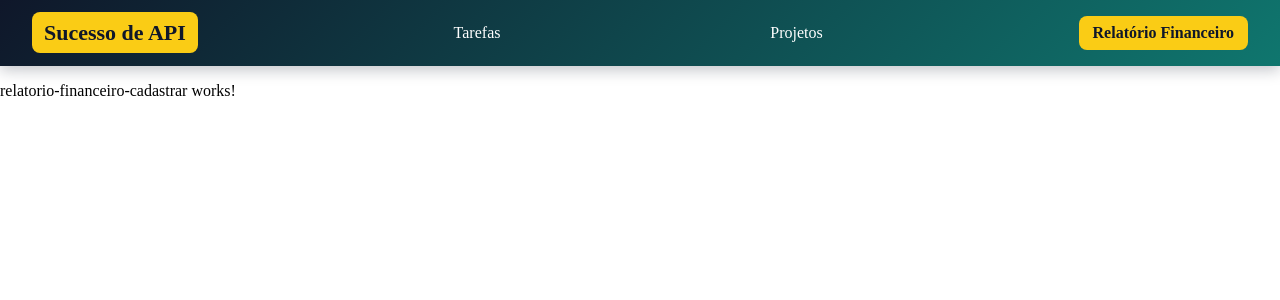
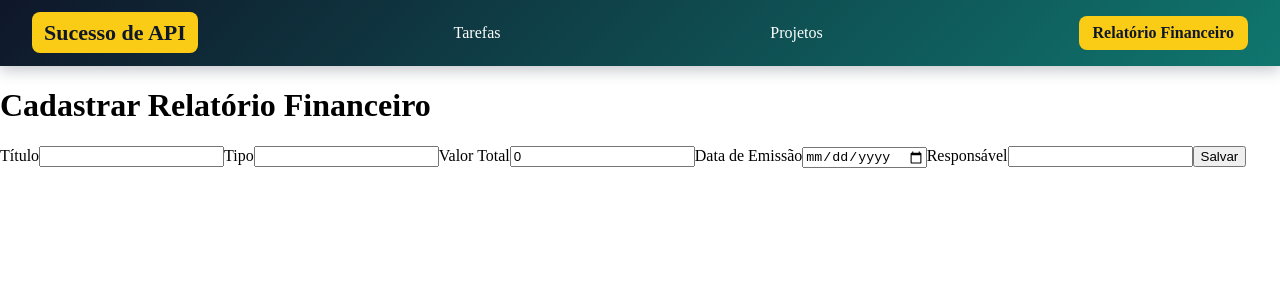
Before and after one commit to RafaFilastro/super-dev-09-curso-angular-api, an Angular app: page /relatorio-financeiro/cadastrar in a window 1280 px wide. Shown: the top 300 px of the page. Built offline with nearby package versions, Linux system fonts and the light colour scheme.

Commit message:
Implementado funções do cadastro, criado o services e criado o html do cadastro

```diff
--- a/src/app/models/relatorio-financeiro.model.ts
+++ b/src/app/models/relatorio-financeiro.model.ts
@@ -1,4 +1,4 @@
-export interface TarefaModel {
+export interface RelatorioFinanceiroModel {
     id: string;
     titulo: string;
     tipo: string;
--- a/src/app/relatorios-financeiros/relatorio-financeiro-cadastrar/relatorio-financeiro-cadastrar.html
+++ b/src/app/relatorios-financeiros/relatorio-financeiro-cadastrar/relatorio-financeiro-cadastrar.html
@@ -1 +1,18 @@
-<p>relatorio-financeiro-cadastrar works!</p>
+<h1>Cadastrar Relatório Financeiro</h1>
+
+<label for="titulo">Título</label>
+<input id="titulo" type="text" [(ngModel)]="relatorioFinanceiro().titulo">
+
+<label for="tipo">Tipo</label>
+<input id="tipo" type="text" [(ngModel)]="relatorioFinanceiro().tipo">
+
+<label for="valorTotal">Valor Total</label>
+<input id="valorTotal" type="number" [(ngModel)]="relatorioFinanceiro().valorTotal">
+
+<label for="dataEmissao">Data de Emissão</label>
+<input id="dataEmissao" type="date" [(ngModel)]="relatorioFinanceiro().dataEmissao">
+
+<label for="responsavel">Responsável</label>
+<input id="responsavel" type="text" [(ngModel)]="relatorioFinanceiro().responsavel">
+
+<button (click)="salvar()">Salvar</button>
--- a/src/app/relatorios-financeiros/relatorio-financeiro-cadastrar/relatorio-financeiro-cadastrar.ts
+++ b/src/app/relatorios-financeiros/relatorio-financeiro-cadastrar/relatorio-financeiro-cadastrar.ts
@@ -1,9 +1,38 @@
-import { Component } from '@angular/core';
+import { Component, inject, signal } from '@angular/core';
+import { RelatorioFinanceiroService } from '../../services/relatorio-financeiro.service';
+import { Router } from '@angular/router';
+import { RelatorioFinanceiroModel } from '../../models/relatorio-financeiro.model';
+import { FormsModule } from '@angular/forms';
 
 @Component({
   selector: 'app-relatorio-financeiro-cadastrar',
-  imports: [],
+  imports: [FormsModule],
   templateUrl: './relatorio-financeiro-cadastrar.html',
   styleUrl: './relatorio-financeiro-cadastrar.scss',
 })
-export class RelatorioFinanceiroCadastrar {}
+export class RelatorioFinanceiroCadastrar {
+    private readonly relatorioFinanceiroService = inject(RelatorioFinanceiroService);
+    private readonly router = inject(Router);
+
+    relatorioFinanceiro = signal<RelatorioFinanceiroModel>({
+        id: crypto.randomUUID(),
+        titulo: "",
+        tipo: "",
+        valorTotal: 0,
+        dataEmissao: "",
+        responsavel: ""
+    })
+
+    salvar(): void {
+        this.relatorioFinanceiroService.cadastrar().subscribe({
+            next: () => {
+                alert("Relatório Financeiro cadastrado com sucesso");
+                this.router.navigate(["/relatorios-financeiros"]);
+            },
+            error: erro => {
+                console.error("Erro ao cadastrar relatório financeiro:", erro);
+                alert("Ocorreu um erro ao cadastrar o Relatório Financeiro");
+            }
+        })
+    }
+}
--- /dev/null
+++ b/src/app/services/relatorio-financeiro.service.ts
@@ -0,0 +1,38 @@
+import { inject, Injectable } from '@angular/core';
+import { environment } from '../../environments/environment';
+import { HttpClient } from '@angular/common/http';
+import { Observable } from 'rxjs';
+import { RelatorioFinanceiroModel } from '../models/relatorio-financeiro.model';
+
+@Injectable({
+  providedIn: 'root',
+})
+export class RelatorioFinanceiroService {
+    private readonly baseUrl = `${environment.apiUrl}/api/v1/relatorio-financeiro`;
+    private readonly http = inject(HttpClient);
+
+    listar(): Observable<RelatorioFinanceiroModel[]> {
+        const url = this.baseUrl;
+        return this.http.get<RelatorioFinanceiroModel[]>(url);
+    }
+
+    cadastrar(): Observable<RelatorioFinanceiroModel> {
+        const url = this.baseUrl;
+        return this.http.post<RelatorioFinanceiroModel>(url, {});
+    }
+
+    apagar(id: string): Observable<void> {
+        const url = `${this.baseUrl}/${id}`;
+        return this.http.delete<void>(url);
+    }
+
+    obterPorId(id: string): Observable<RelatorioFinanceiroModel> {
+        const url = `${this.baseUrl}/${id}`;
+        return this.http.get<RelatorioFinanceiroModel>(url);
+    }
+
+    editar(id: string, relatorioFinanceiro: RelatorioFinanceiroModel): Observable<void> {
+        const url = `${this.baseUrl}/${id}`;
+        return this.http.put<void>(url, relatorioFinanceiro);
+    }
+}
```
Also changed, not shown: 1 other file (tests, documents, lock files or other folders).
